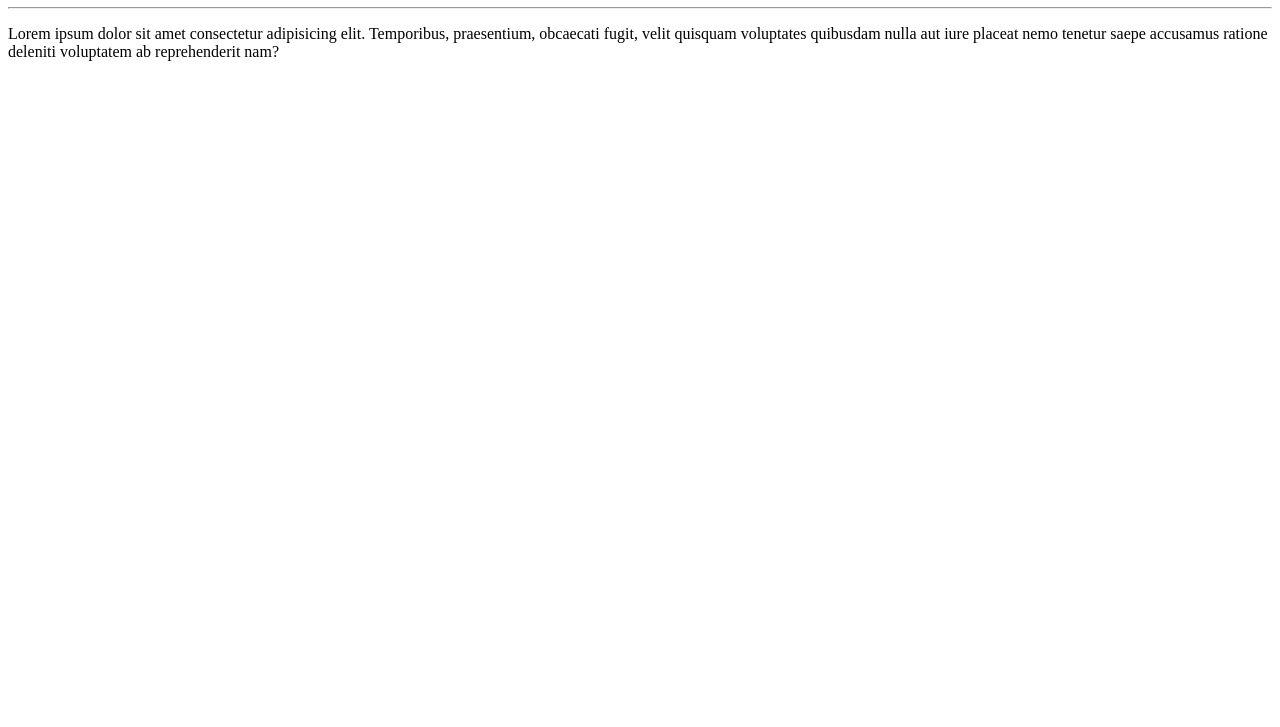
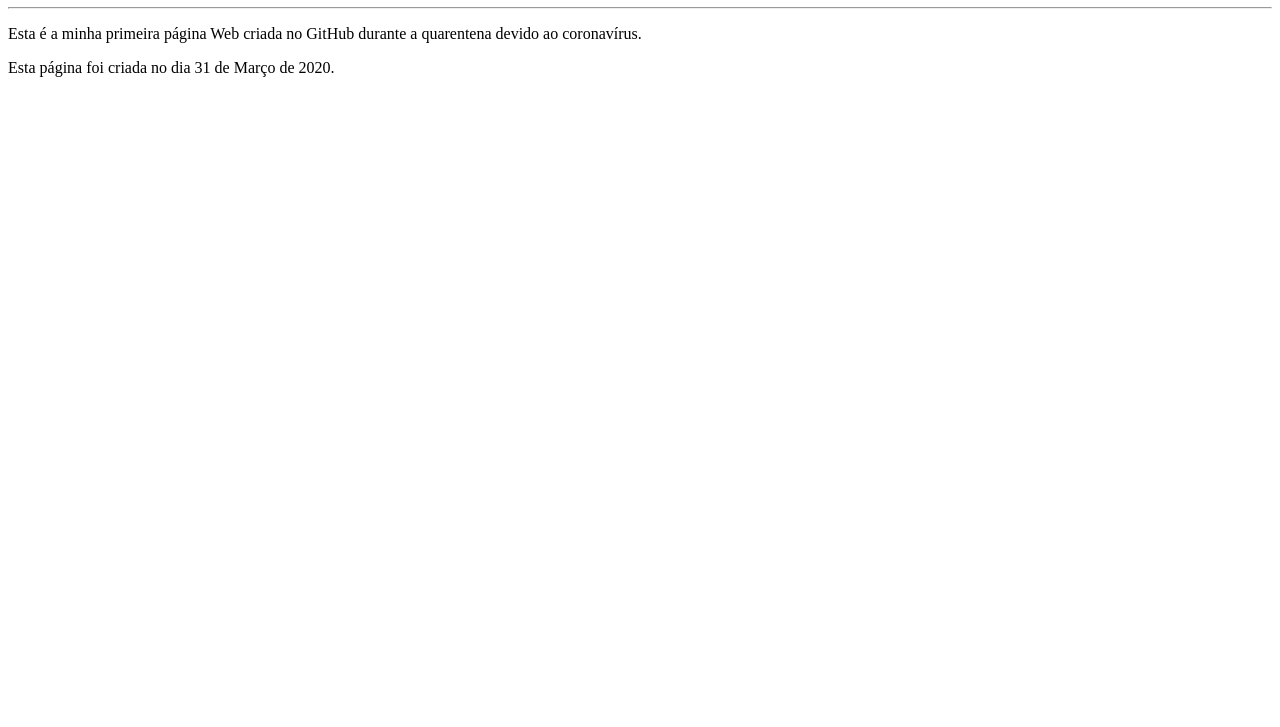
Before and after one commit to DanyCoutinho/HelloWorld, a plain HTML site: page firstwebsite/index.html in a window 1280 px wide. Shown: the part 73-800 px from the top of the page. Drawn offline with Linux system fonts and the light colour scheme.

Commit message:
Update index.html

```diff
--- a/firstwebsite/index.html
+++ b/firstwebsite/index.html
@@ -8,6 +8,7 @@
 <body>
     <h1>Hello World!</h1>
     <hr>
-    <p>Lorem ipsum dolor sit amet consectetur adipisicing elit. Temporibus, praesentium, obcaecati fugit, velit quisquam voluptates quibusdam nulla aut iure placeat nemo tenetur saepe accusamus ratione deleniti voluptatem ab reprehenderit nam?</p>
+    <p>Esta é a minha primeira página Web criada no GitHub durante a quarentena devido ao coronavírus.</p>
+    <p>Esta página foi criada no dia 31 de Março de 2020.</p>
 </body>
 </html>
```
